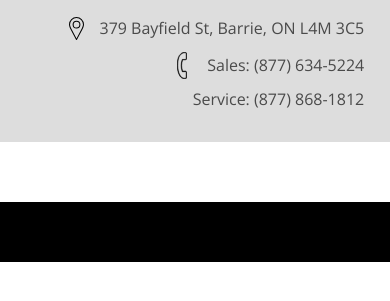
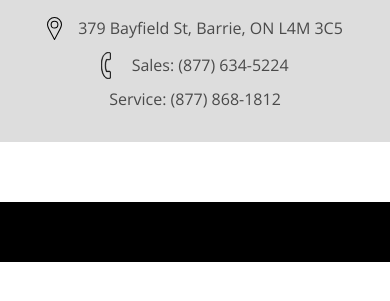
Before and after one commit to gelcreative/choose-your-promo, a Gatsby site: page / in a window 390 px wide. Shown: the part 159-460 px from the top of the page. Built offline with nearby package versions, Linux system fonts and the light colour scheme; Gatsby itself is replaced by a stand-in of ours.

Commit message:
header mobile styles

```diff
--- a/src/components/globalstyle.js
+++ b/src/components/globalstyle.js
@@ -2,8 +2,6 @@
 // import bulmaUtilities from 'bulma/sass/utilities/_all.sass'
 // import bulmaGrid from 'bulma/sass/grid/_all.sass'
 import bulma from 'bulma'
-
-import theme from './theme'
 
 const GlobalStyle = createGlobalStyle`
   /* http://meyerweb.com/eric/tools/css/reset/
--- a/src/components/header.js
+++ b/src/components/header.js
@@ -57,7 +57,7 @@
     }
   }
 
-  @media (min-width: 400px) {
+  @media (min-width: 770px) {
     .header-info-right {
       li {
         &:nth-child(1)::after,
@@ -73,13 +73,17 @@
     }
   }
 
-  @media (max-width: 600px) {
+  @media (max-width: 769px) {
     .column,
     ul,
     li {
       text-align: center;
       justify-content: center;
       align-items: center;
+    }
+
+    .header-info-right {
+      flex-direction: column;
     }
   }
 `
--- a/src/pages/index.js
+++ b/src/pages/index.js
@@ -1,8 +1,6 @@
 import React from "react"
-import { Link } from "gatsby"
 
 import Layout from "../components/layout"
-import Image from "../components/image"
 import SEO from "../components/seo"
 
 const IndexPage = () => (
```
